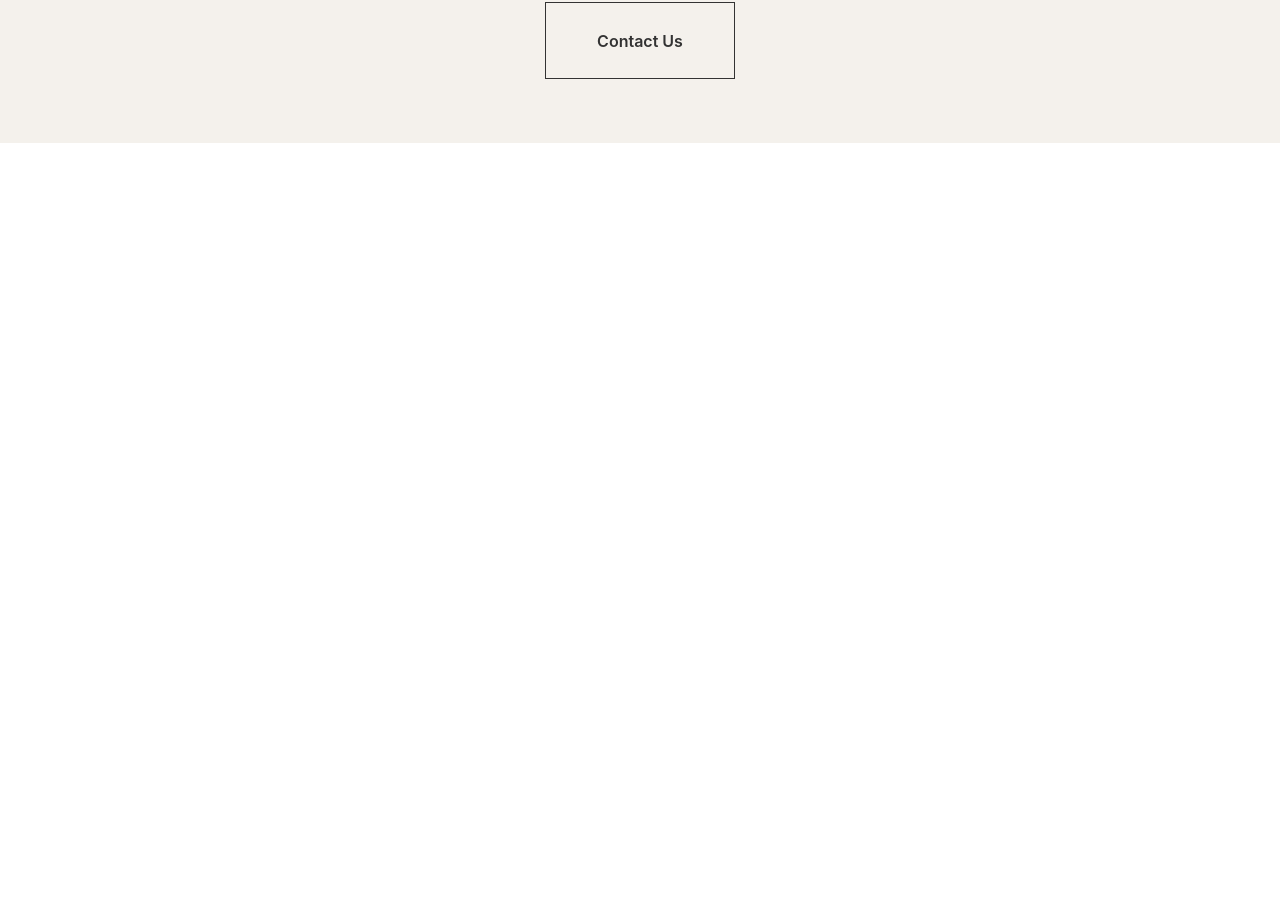
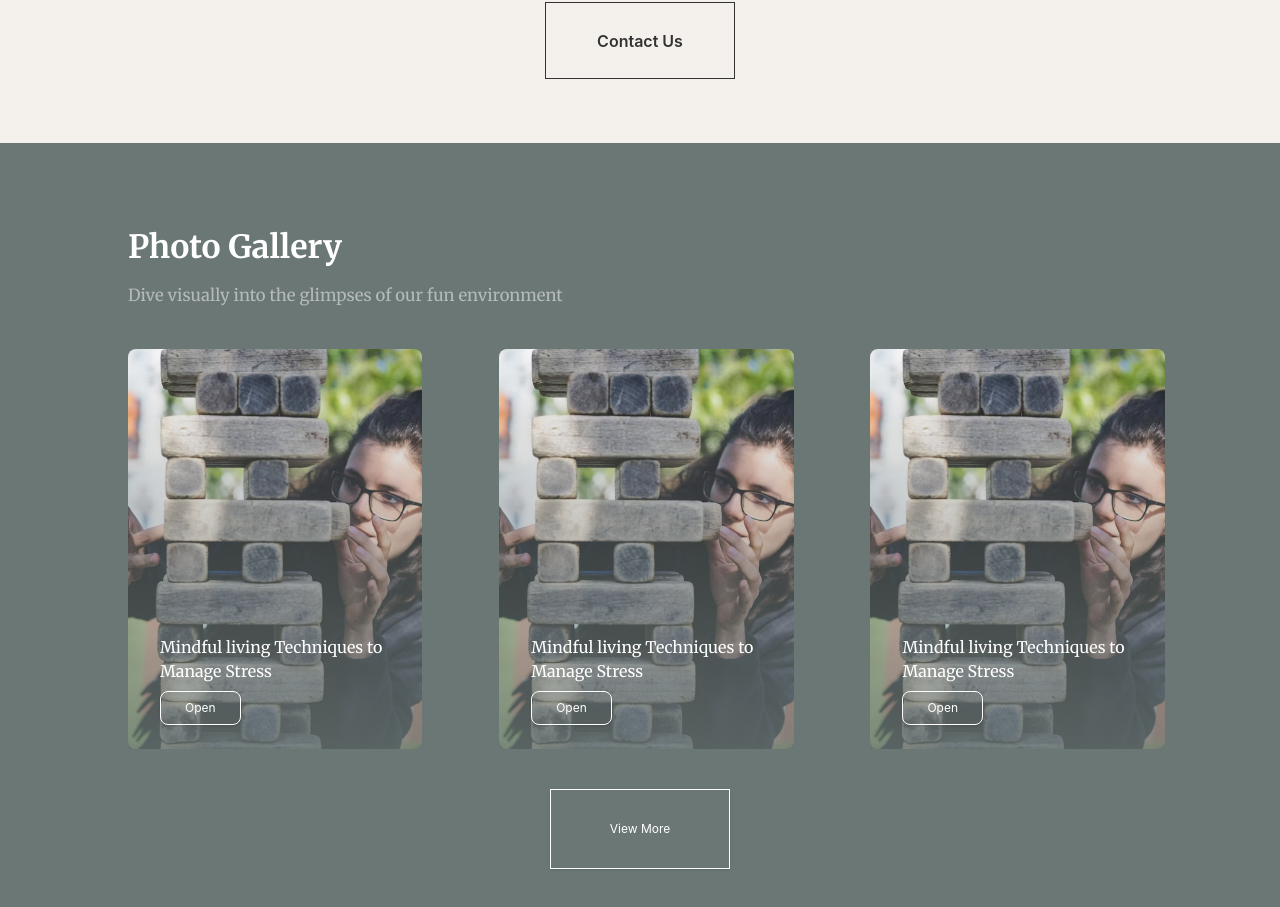
Before and after one commit to pushkaraj23/Psyche, a React (Create React App) app in the folder psyche/: page / in a window 1280 px wide. Shown: the part 832-1739 px from the top of the page. Before the commit the page ends 975 px from the top, so only its background shows below. Built offline with nearby package versions, Linux system fonts and the light colour scheme.

Commit message:
added photoGallery, todo - make it expandable - add bottom border etc

```diff
--- a/psyche/src/pages/main.jsx
+++ b/psyche/src/pages/main.jsx
@@ -1,12 +1,14 @@
 import React from 'react'
 import Services from './services'
 import ContactUs from '../components/ContactUs'
+import PhotoGallery from './photoGallery'
 
 const main = () => {
   return (
     <div>
       <Services />
       <ContactUs />
+      <PhotoGallery />
     </div>
   )
 }
--- /dev/null
+++ b/psyche/src/pages/photoGallery.jsx
@@ -0,0 +1,57 @@
+import React from 'react'
+import testImg from '../assets/test.png'
+
+
+const GalleryImage = ({ imageUrl, text }) => {
+  return (
+    <>
+    <div className="relative w-[23vw] h-[50vh] overflow-hidden">
+      {/* Gradient Background */}
+      <div className="absolute inset-0 bg-gradient-to-b from-transparent to-[#6B7775]/75 z-10" />
+      <img
+        className="w-full h-full object-cover rounded-lg shadow-md z-0"
+        src={imageUrl}
+        alt="Gallery"
+      />
+      {/* Overlay Text and Button */}
+      <div className="absolute bottom-2 left-4 p-4 z-20">
+        <h2 className="text-white text-md font-medium font-merriweather ">{text}</h2>
+        <button className="mt-2 bg-transparent border border-white text-white px-6 py-2 rounded-lg shadow hover:bg-white hover:text-[#6B7775] transition-colors duration-300 text-xs">
+          Open
+        </button>
+      </div>
+
+    </div>
+    </>
+  );
+};
+
+
+const PhotoGallery = () => {
+  return (
+    <div className="w-[100vw] h-[100vh] bg-[#6B7775] overflow-hidden relative">
+      <div className="flex flex-col items-start justify-start ml-[10vw] mt-[10vh]">
+        <h1 className="text-white text-[6vw] sm:text-[4vw] lg:text-[2.5vw] font-merriweather font-bold">
+          Photo Gallery
+        </h1>
+        <p className="text-white/50 text-[4vw] sm:text-[2.5vw] lg:text-[1.3vw] font-merriweather mt-[1vw]">
+        Dive visually into the glimpses of our fun environment
+        </p>
+      </div>
+      <div className="flex flex-wrap justify-start ml-[10vw] mt-[5vh] gap-[6vw]">
+        <GalleryImage  imageUrl={testImg} text={'Mindful living Techniques to Manage Stress '} />
+        <GalleryImage  imageUrl={testImg} text={'Mindful living Techniques to Manage Stress '} />
+        <GalleryImage  imageUrl={testImg} text={'Mindful living Techniques to Manage Stress '} />
+
+        {/* You can add more <GalleryImage /> components here */}
+      </div>
+      <div className="flex justify-center mt-10">
+        <button className="bg-transparent border border-white text-white w-[14vw] h-[10vh] shadow hover:bg-white hover:text-[#6B7775] transition-colors duration-300 text-xs">
+          View More
+        </button>
+      </div>
+    </div>
+  )
+}
+
+export default PhotoGallery
```
Also changed, not shown: psyche/src/assets/test.png (added), 1 other file (tests, documents, lock files or other folders).
